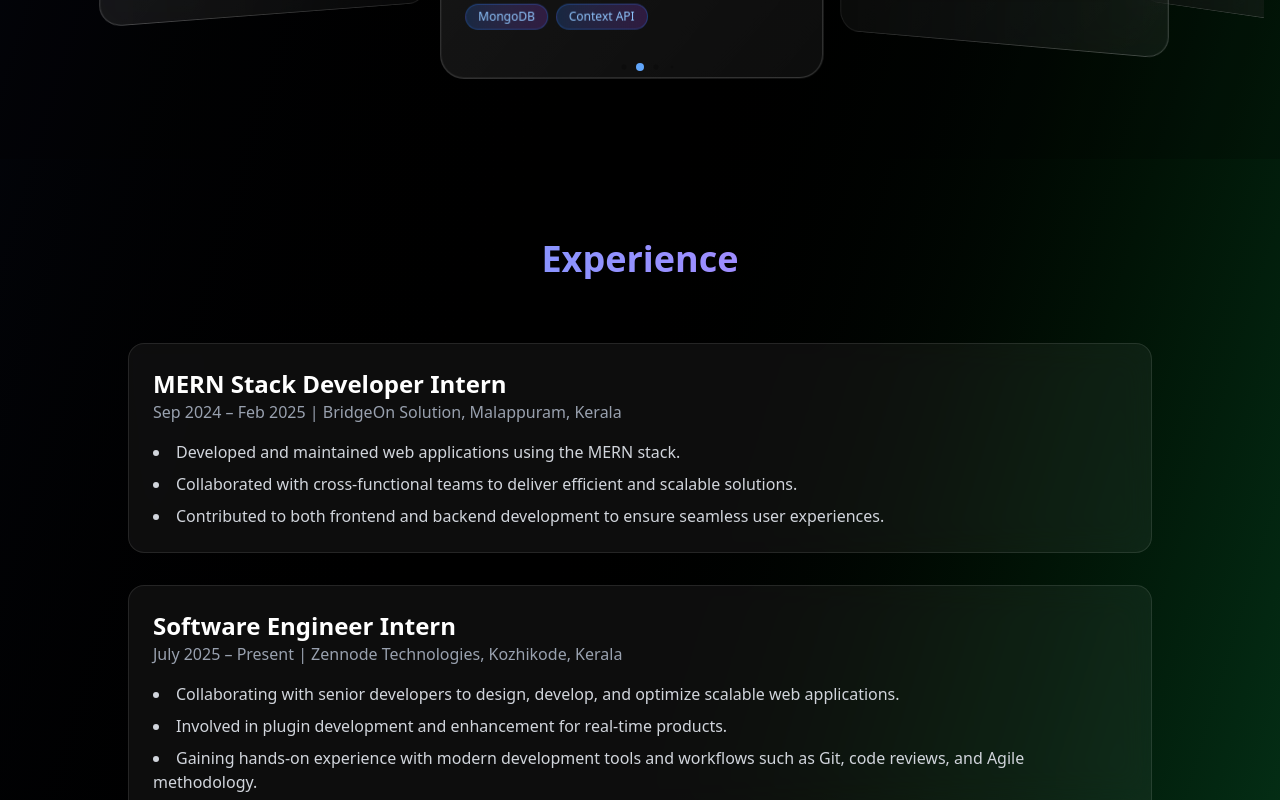
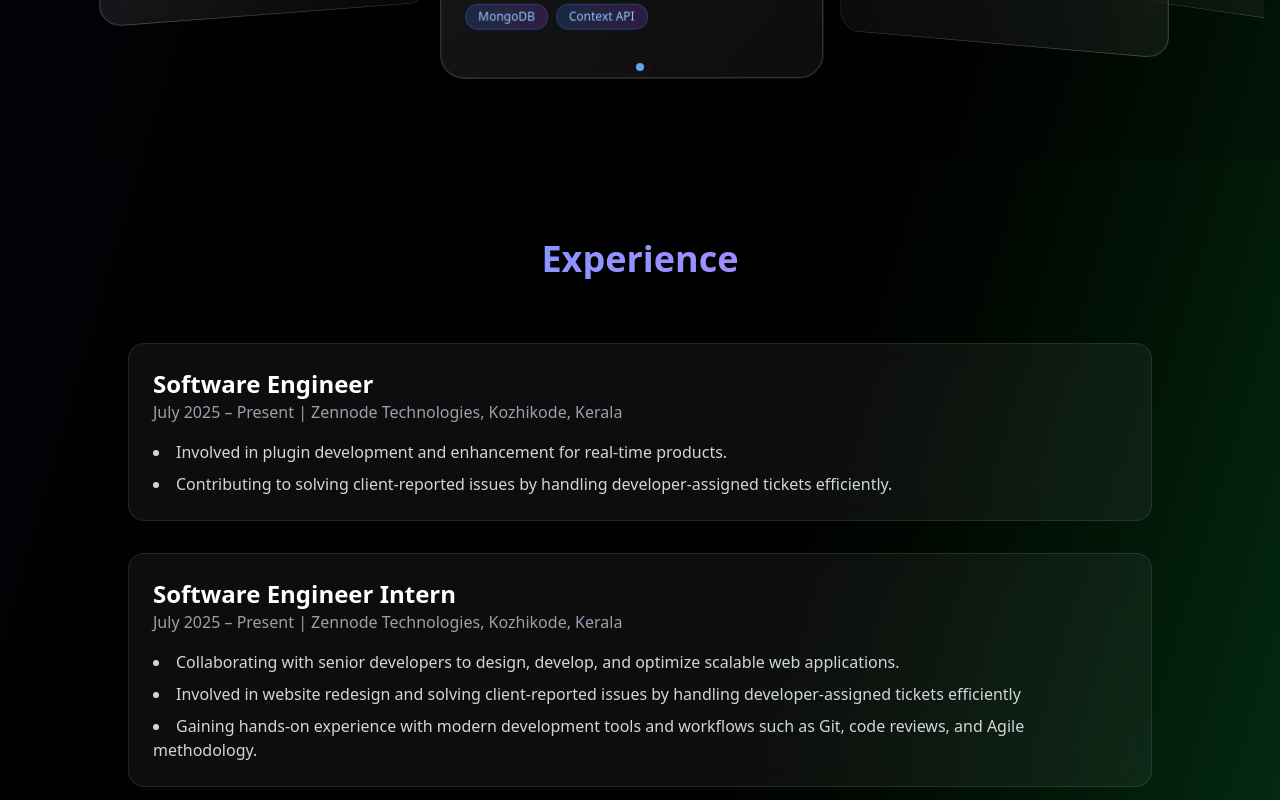
Before and after one commit to Sitharatk/portfolio, a React (Vite) app: page / in a window 1280 px wide. Shown: the part 2000-2800 px from the top of the page. Built offline with nearby package versions, Linux system fonts and the light colour scheme.

Commit message:
Update job roles and responsibilities in Portfolio

```diff
--- a/src/sections/Portfolio.jsx
+++ b/src/sections/Portfolio.jsx
@@ -297,7 +297,26 @@ function Portfolio() {
     </h2>
 
     <div className="space-y-8">
-      <div className="bg-white/5 backdrop-blur-lg rounded-2xl p-6 border border-white/10 hover:border-blue-400/50 transition-all duration-500 hover:shadow-2xl hover:shadow-blue-500/20 transform hover:-translate-y-2 ">
+      <div className="bg-white/5 backdrop-blur-lg rounded-2xl p-6 border border-white/10 hover:border-blue-400/50 transition-all duration-300 hover:border-blue-400/50 transition-all duration-500 hover:shadow-2xl hover:shadow-blue-500/20 transform hover:-translate-y-2">
+        <h3 className="text-2xl font-semibold text-white">Software Engineer</h3>
+        <p className="text-gray-400">July 2025 – Present | Zennode Technologies, Kozhikode, Kerala</p>
+        <ul className="mt-4 list-disc list-inside text-gray-300 space-y-2">
+        <li>Involved in plugin development and enhancement for real-time products.</li>
+        <li>Contributing to solving client-reported issues by handling developer-assigned tickets efficiently.</li>
+        </ul>
+      </div>
+
+      <div className="bg-white/5 backdrop-blur-lg rounded-2xl p-6 border border-white/10 hover:border-blue-400/50 transition-all duration-300 hover:border-blue-400/50 transition-all duration-500 hover:shadow-2xl hover:shadow-blue-500/20 transform hover:-translate-y-2">
+        <h3 className="text-2xl font-semibold text-white">Software Engineer Intern</h3>
+        <p className="text-gray-400">July 2025 – Present | Zennode Technologies, Kozhikode, Kerala</p>
+        <ul className="mt-4 list-disc list-inside text-gray-300 space-y-2">
+         <li>Collaborating with senior developers to design, develop, and optimize scalable web applications.</li>
+        <li>Involved in website redesign and solving client-reported issues by handling developer-assigned tickets efficiently</li>
+        <li>Gaining hands-on experience with modern development tools and workflows such as Git, code reviews, and Agile methodology.</li>
+        </ul>
+      </div>
+
+       <div className="bg-white/5 backdrop-blur-lg rounded-2xl p-6 border border-white/10 hover:border-blue-400/50 transition-all duration-500 hover:shadow-2xl hover:shadow-blue-500/20 transform hover:-translate-y-2 ">
         <h3 className="text-2xl font-semibold text-white">MERN Stack Developer Intern</h3>
         <p className="text-gray-400">Sep 2024 – Feb 2025 | BridgeOn Solution, Malappuram, Kerala</p>
         <ul className="mt-4 list-disc list-inside text-gray-300 space-y-2">
@@ -307,17 +326,6 @@ function Portfolio() {
         </ul>
       </div>
 
-      <div className="bg-white/5 backdrop-blur-lg rounded-2xl p-6 border border-white/10 hover:border-blue-400/50 transition-all duration-300 hover:border-blue-400/50 transition-all duration-500 hover:shadow-2xl hover:shadow-blue-500/20 transform hover:-translate-y-2">
-        <h3 className="text-2xl font-semibold text-white">Software Engineer Intern</h3>
-        <p className="text-gray-400">July 2025 – Present | Zennode Technologies, Kozhikode, Kerala</p>
-        <ul className="mt-4 list-disc list-inside text-gray-300 space-y-2">
-         <li>Collaborating with senior developers to design, develop, and optimize scalable web applications.</li>
-
-<li>Involved in plugin development and enhancement for real-time products.</li>
-
-<li>Gaining hands-on experience with modern development tools and workflows such as Git, code reviews, and Agile methodology.</li>
-        <li>Contributing to solving client-reported issues by handling developer-assigned tickets efficiently.</li></ul>
-      </div>
     </div>
   </div>
 </section>
```
